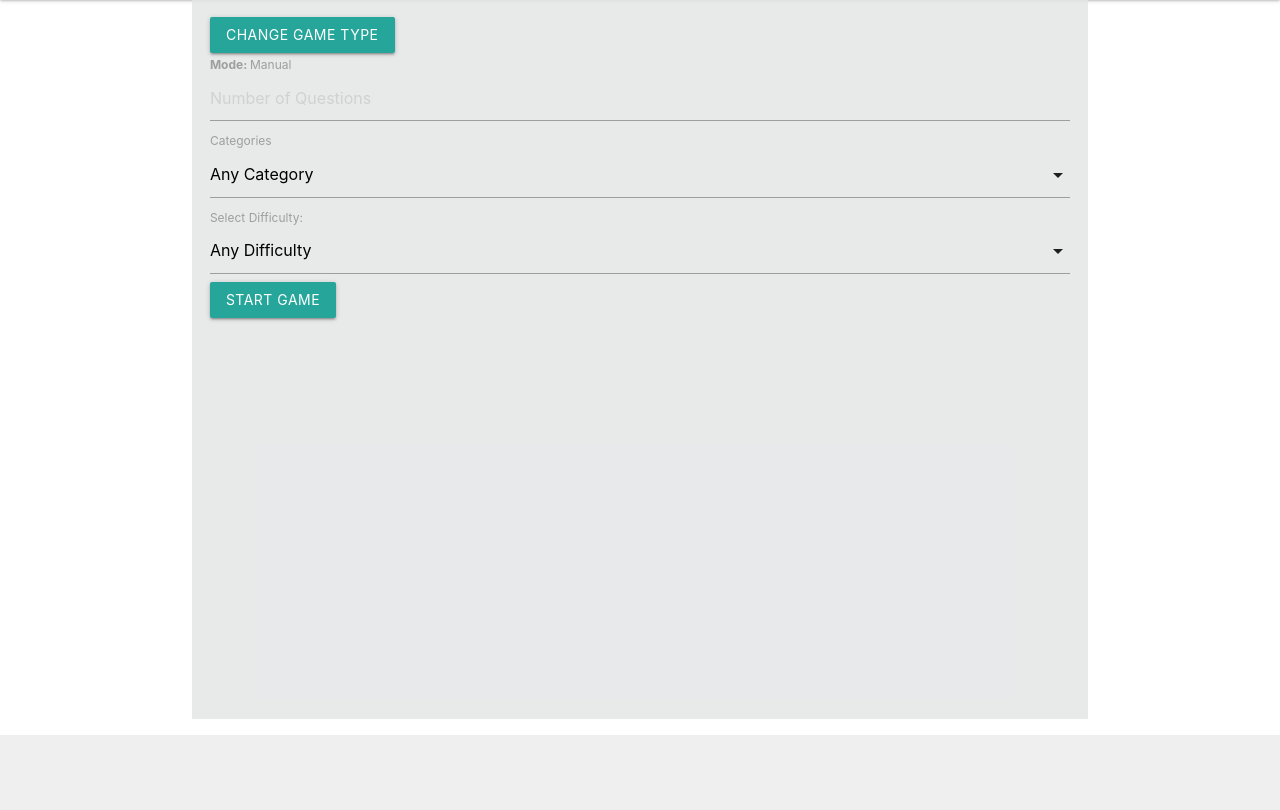
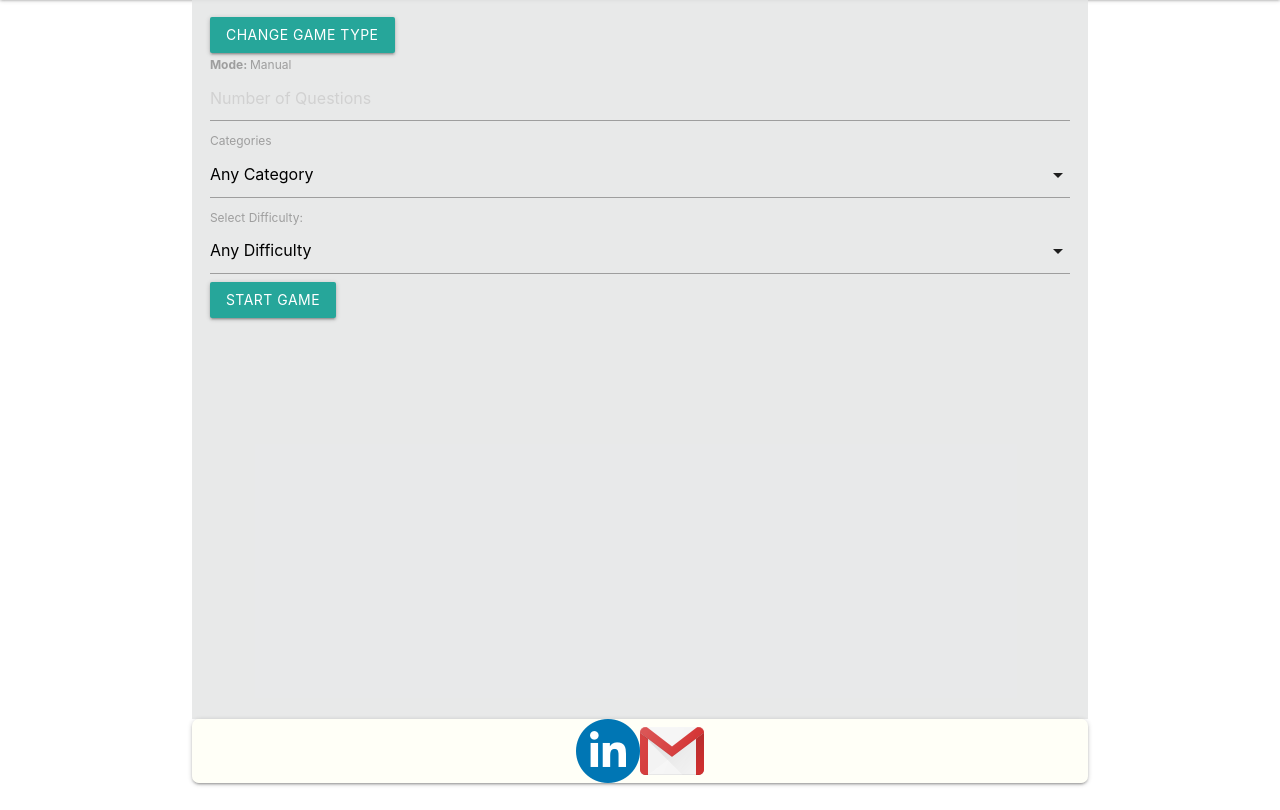
Before and after one commit to mcbridz/deployed_portfolio, a Django app: page /materialize/quiz/ in a window 1280 px wide. Shown: the part 65-875 px from the top of the page. Before the commit the page ends 800 px from the top, so only its background shows below. Run offline with Django 3.2, Linux system fonts and the light colour scheme; some libraries are stand-ins or nearby versions.

Commit message:
Working on materialize bottom nav

```diff
--- a/portfolio/html_css/templates/html_css/materialize_base.html
+++ b/portfolio/html_css/templates/html_css/materialize_base.html
@@ -32,6 +32,14 @@
             padding-left: 15px;
             padding-right: 15px;
         }
+
+        #nav_bottom {
+            display: flex;
+            justify-content: center;
+            width: 100%;
+            background-color: rgba(255, 255, 240, 0.5);
+            border-radius: 7px;
+        }
     </style>
     {% block style %}
     {%endblock%}
@@ -41,6 +49,7 @@
     {% include 'html_css/materialize_base_nav.html' %}
     {%block body%}
     {%endblock%}
+    {% include 'html_css/materialize_bottom_nav.html' %}
 
     <!--JavaScript at end of body for optimized loading-->
     <script type="text/javascript"
--- /dev/null
+++ b/portfolio/html_css/templates/html_css/materialize_bottom_nav.html
@@ -0,0 +1,13 @@
+{% load static %}
+<div class="container" id="container_bottom_nav">
+    <nav id="nav_bottom" class="navbar mt-auto">
+        <span class="nav-item">
+            <a href="https://www.linkedin.com/in/zachary-mcbride/"><img class="social_media"
+                    src="{% static 'html_css/linkedin.png' %}" alt=""></a>
+        </span>
+        <span class="nav-item">
+            <a href="mailto:mcbridz@gmail.com"><img class="social_media" src="{% static 'html_css/gmail.png' %}"
+                    alt=""></a>
+        </span>
+    </nav>
+</div>
--- a/portfolio/mirmir_app/views.py
+++ b/portfolio/mirmir_app/views.py
@@ -506,7 +506,7 @@
 @login_required
 def send_new_code(request):
     # verification = request.user.profile.email_confirmations.objects.all()
-    print(verification)
+    # print(verification)
     # if verification is not None:
     #     verification.delete()
     email_confirmation = EmailConfirmation(
```
Also changed, not shown: portfolio/static/html_css/gmail.png (added), portfolio/static/html_css/linkedin.png (added), portfolio/static/html_css/mario3opening.gif (added), portfolio/static/html_css/mario_falling.gif (added).
